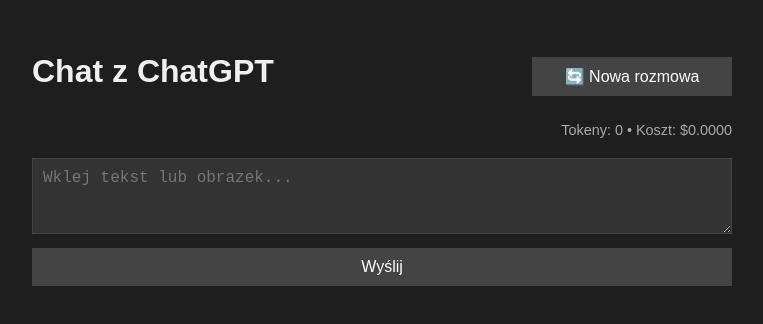
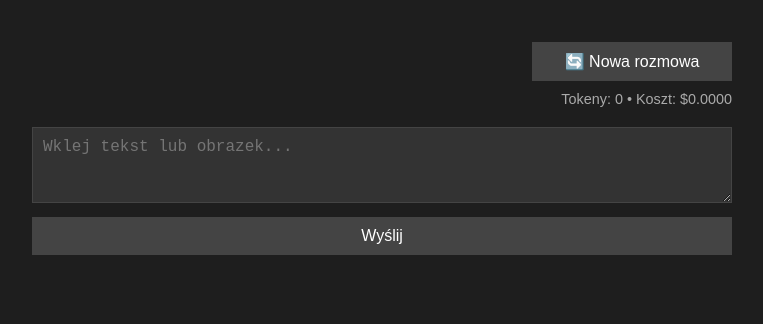
Before and after one commit to Albert2397/aistudies, a plain HTML site: page index.html in a window 1280 px wide. Shown: the whole page, without its empty margins (258-1021 px from the left). Drawn offline with nearby package versions, Linux system fonts and the light colour scheme.

Commit message:
remove title

```diff
--- a/index.html
+++ b/index.html
@@ -3,7 +3,7 @@
 <head>
   <meta charset="UTF-8" />
   <meta name="viewport" content="width=device-width, initial-scale=1.0"/>
-  <title>Chat z ChatGPT</title>
+  <title>Wydział Elektrotechniki, Automatyki i Informatyki - Moodle</title>
 
   <!-- Highlight.js -->
   <link rel="icon" href="favicon.png" />
@@ -115,7 +115,7 @@
 </head>
 <body>
   <div id="top-bar">
-    <h1>Chat z ChatGPT</h1>
+    <h1></h1>
     <button id="reset-btn" onclick="resetChat()">🔄 Nowa rozmowa</button>
   </div>
 
```
